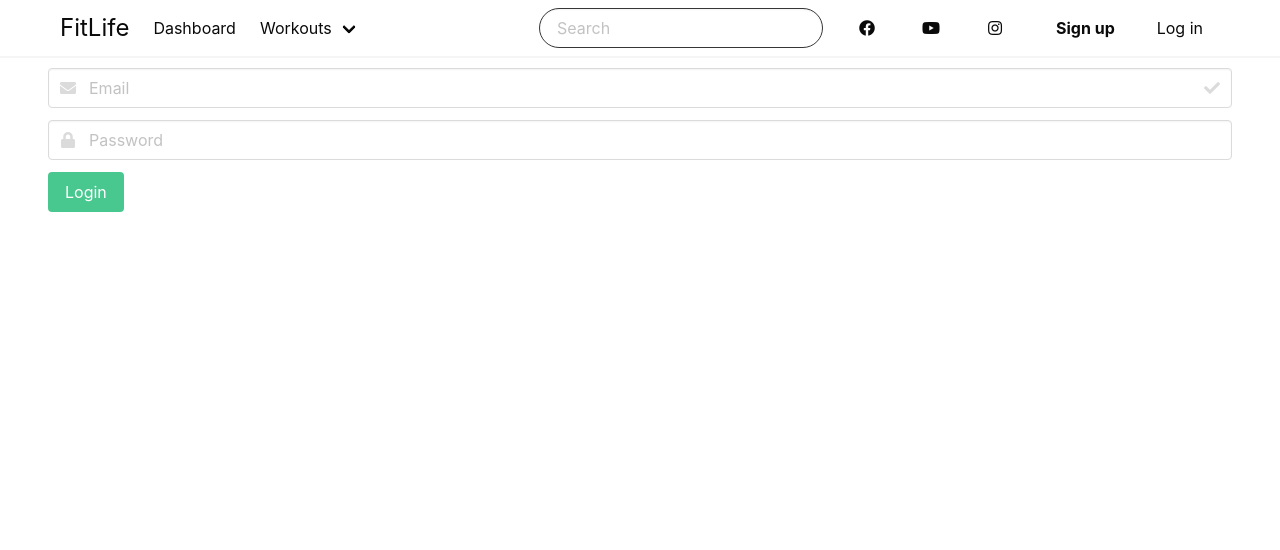
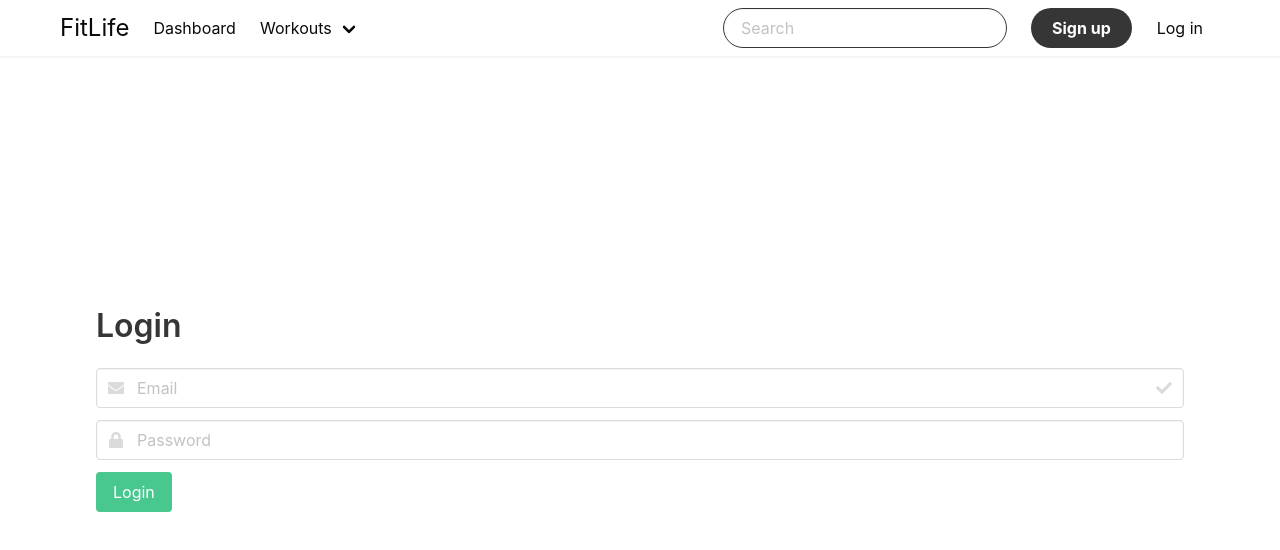
Before and after one commit to borgesw14/Exercise-App, a Vue app in the folder client/: page /login in a window 1280 px wide. Shown: the top 550 px of the page. Built offline with nearby package versions, Linux system fonts and the light colour scheme.

Commit message:
added footer

```diff
--- a/client/src/assets/styles/styles.css
+++ b/client/src/assets/styles/styles.css
@@ -1,5 +1,8 @@
 #header-hero {
   background: url("../img/girl-dumbell.png") center center no-repeat fixed;
+}
+#hero-button {
+  padding-right: 15px;
 }
 #nav-container {
   padding-bottom: 20px;
--- /dev/null
+++ b/client/src/components/Footer.vue
@@ -0,0 +1,26 @@
+<template>
+  <footer class="footer has-background-light">
+    <div class="content has-text-centered">
+      <a
+        href="https://github.com/borgesw14/Exercise-App"
+        class="button is-light is-rounded mx-4"
+      >
+        <span class="icon">
+          <i class="fab fa-github"></i>
+        </span>
+      </a>
+
+      <a
+        href="https://www.linkedin.com/in/borgesw14/"
+        class="button is-light is-rounded mx-4"
+      >
+        <span class="icon">
+          <i class="fab fa-linkedin"></i>
+        </span>
+      </a>
+    </div>
+    <div class="content has-text-centered">
+      <p>Made by <strong>William Borges</strong></p>
+    </div>
+  </footer>
+</template>
--- a/client/src/components/Landing-Hero.vue
+++ b/client/src/components/Landing-Hero.vue
@@ -5,8 +5,10 @@
         <div class="container has-text-left">
           <p class="title has-text-white is-size-1">Your Life</p>
           <p class="subtitle has-text-white is-size-3">but Fit</p>
-          <button class="button is-dark is-rounded">Sign Up</button>
-          <button class="button is-white is-rounded is-outlined">Login</button>
+          <button class="button is-dark is-rounded mr-3">Sign Up</button>
+          <a class="button is-white is-rounded is-outlined" @click="login"
+            >Login</a
+          >
         </div>
       </div>
     </section>
@@ -18,5 +20,11 @@ export default {
   data() {
     return {};
   },
+  methods: {
+    login() {
+      this.$router.push("/login");
+      //this.Session.Login();
+    },
+  },
 };
 </script>
--- a/client/src/components/LoginBadge.vue
+++ b/client/src/components/LoginBadge.vue
@@ -1,6 +1,6 @@
 <template>
   <div class="buttons" v-if="!Session.user">
-    <a class="button is-white">
+    <a class="button is-dark is-rounded">
       <strong>Sign up</strong>
     </a>
     <a class="button is-white" @click="login"> Log in </a>
--- a/client/src/components/Nav.vue
+++ b/client/src/components/Nav.vue
@@ -5,7 +5,9 @@
         <nav class="navbar has-shadow is-white px-6 is-fixed-top">
           <!-- <nav class="navbar has-shadow is-white px-6"> -->
           <div class="navbar-brand">
-        <router-link to="/" class="navbar-item is-size-4">FitLife</router-link>
+            <router-link to="/" class="navbar-item is-size-4"
+              >FitLife</router-link
+            >
             <a
               class="navbar-burger"
               @click="toggleIsActive"
@@ -45,31 +47,6 @@
                   placeholder="Search"
                 />
               </div>
-
-          <div class="navbar-item">
-
-            <a class="button is-white">
-              <span class="icon">
-                <i class="fab fa-facebook"></i>
-              </span>
-            </a>
-
-          </div>
-          <div class="navbar-item">
-            <a class="button is-white">
-              <span class="icon">
-                <i class="fab fa-youtube"></i>
-              </span>
-            </a>
-          </div>
-          <div class="navbar-item">
-            <a class="button is-white">
-              <span class="icon">
-                <i class="fab fa-instagram"></i>
-              </span>
-            </a>
-          </div>
-
               <div class="navbar-item">
                 <login-badge />
               </div>
@@ -78,7 +55,6 @@
         </nav>
       </div>
     </div>
-
   </div>
 </template>
 
--- a/client/src/views/Home.vue
+++ b/client/src/views/Home.vue
@@ -1,34 +1,35 @@
 <template>
   <div>
-    <landing-hero/>
+    <landing-hero />
     <div class="section">
-      <testimonials/>
+      <testimonials />
     </div>
     <section class="section is-medium">
-      <pricing/>
+      <pricing />
     </section>
 
-    <section class="section is-medium has-background-light">
-      <mailing-list/>
+    <section class="section is-medium">
+      <mailing-list />
     </section>
-
+    <Footer />
   </div>
-
 </template>
 
 <script>
-import LandingHero from '../components/Landing-Hero.vue';
-import MailingList from '../components/Mailing-List.vue';
-import Pricing from '../components/Pricing.vue';
-import Testimonials from '../components/Testimonials.vue';
+import LandingHero from "../components/Landing-Hero.vue";
+import MailingList from "../components/Mailing-List.vue";
+import Pricing from "../components/Pricing.vue";
+import Testimonials from "../components/Testimonials.vue";
+import Footer from "../components/Footer.vue";
+
 export default {
-
-  name: 'Home',
+  name: "Home",
   components: {
     LandingHero,
     Testimonials,
     Pricing,
-    MailingList
-  }
-}
+    MailingList,
+    Footer,
+  },
+};
 </script>
--- a/client/src/views/Login.vue
+++ b/client/src/views/Login.vue
@@ -1,5 +1,7 @@
 <template>
-  <form class="section" @submit.prevent="login()">
+  <form class="section is-large" @submit.prevent="login()">
+    <p class="title">Login</p>
+
     <div class="field">
       <p class="control has-icons-left has-icons-right">
         <input class="input" type="text" placeholder="Email" v-model="email" />
```
Lines whose indentation alone changed are shown as unchanged.
